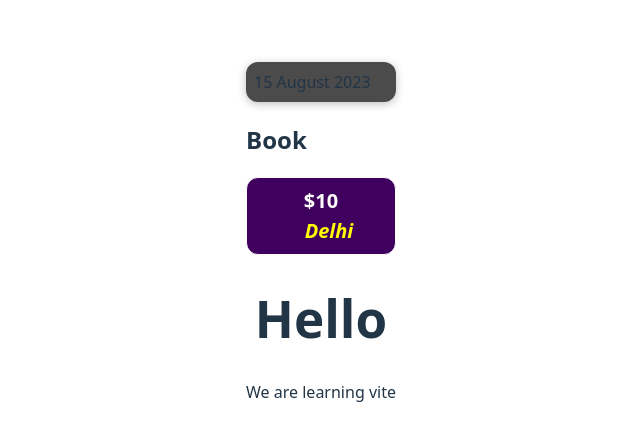
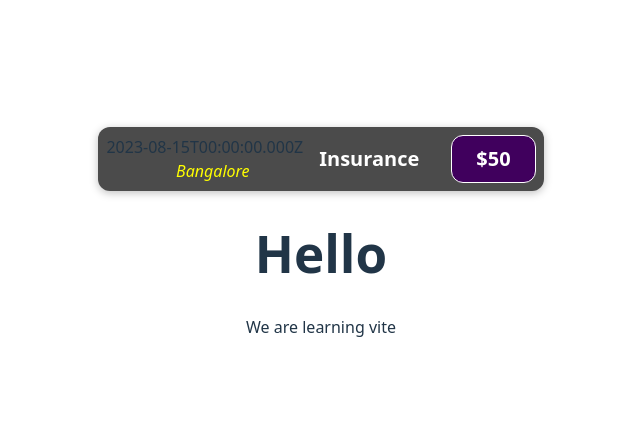
Before and after one commit to p-yamini8/React, a React (Vite) app: page / in a window 1280 px wide. Shown: the part 167-608 px from the top of the page, without its empty margins (319-959 px from the left). Built offline with nearby package versions, Linux system fonts and the light colour scheme.

Commit message:
added js inside JSX

```diff
--- a/src/components/ExpenseItem.jsx
+++ b/src/components/ExpenseItem.jsx
@@ -1,14 +1,17 @@
-
 import "./ExpenseItem.css";
 
 function ExpenseItem() {
+  const expenseDate = new Date(2023, 7, 15).toISOString();
+  const expenseTitle = "Insurance";
+  const expenseAmount = 50;
+const location="Bangalore"
   return (
-    <div>
-      <div className="expense-item">15 August 2023</div>
-      <div>
-        <h2 className='expense-item__description'>Book</h2>
-        <div className='expense-item__price'>$10
-        <div className='expense-item__location'>Delhi</div></div>
+    <div className="expense-item">
+      <div>{expenseDate}
+        <div className="expense-item__location">{location}</div></div>
+      <div className="expense-item__description">
+        <h2>{expenseTitle}</h2>
+        <div className="expense-item__price">${expenseAmount}</div>
       </div>
     </div>
   );
```
